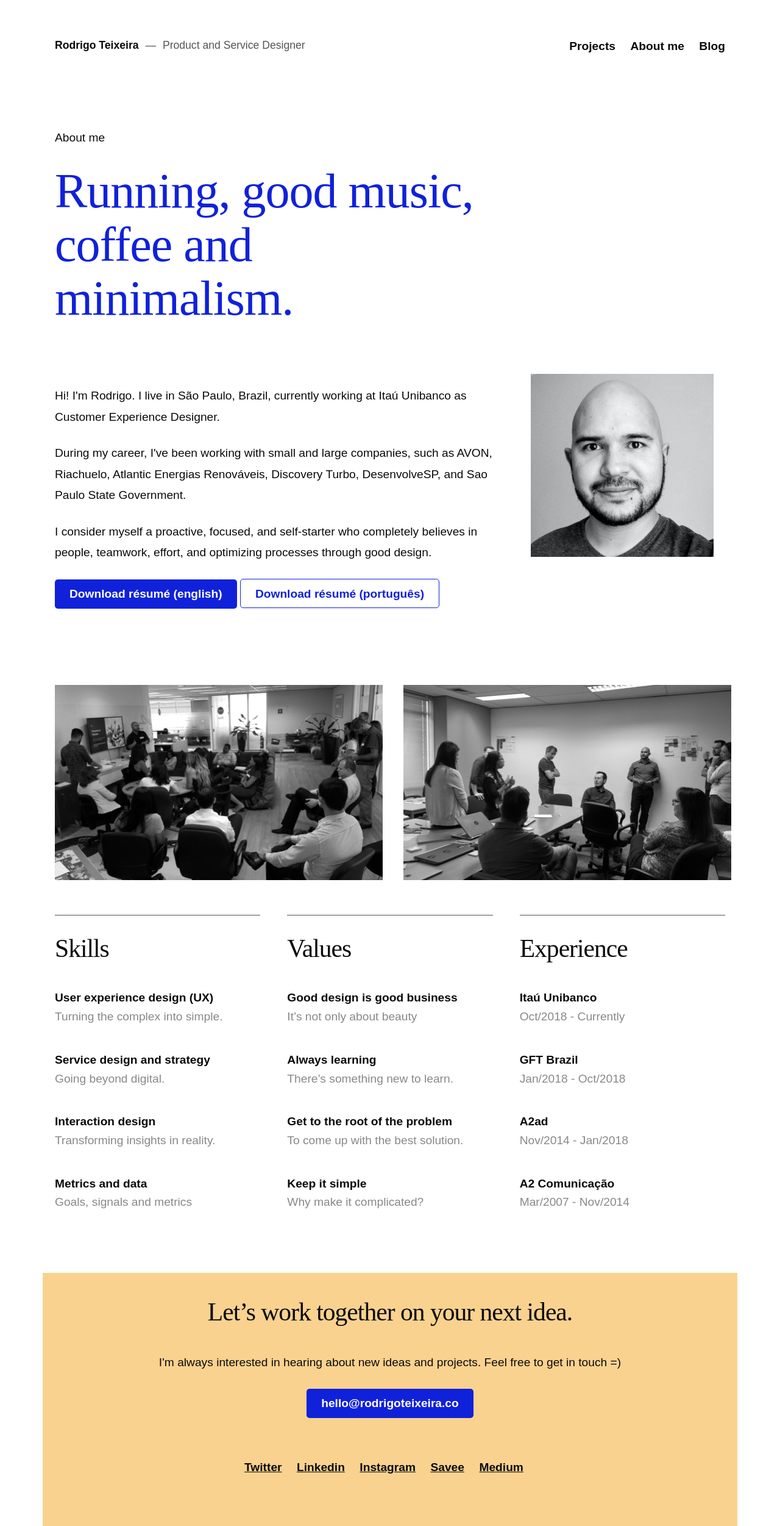
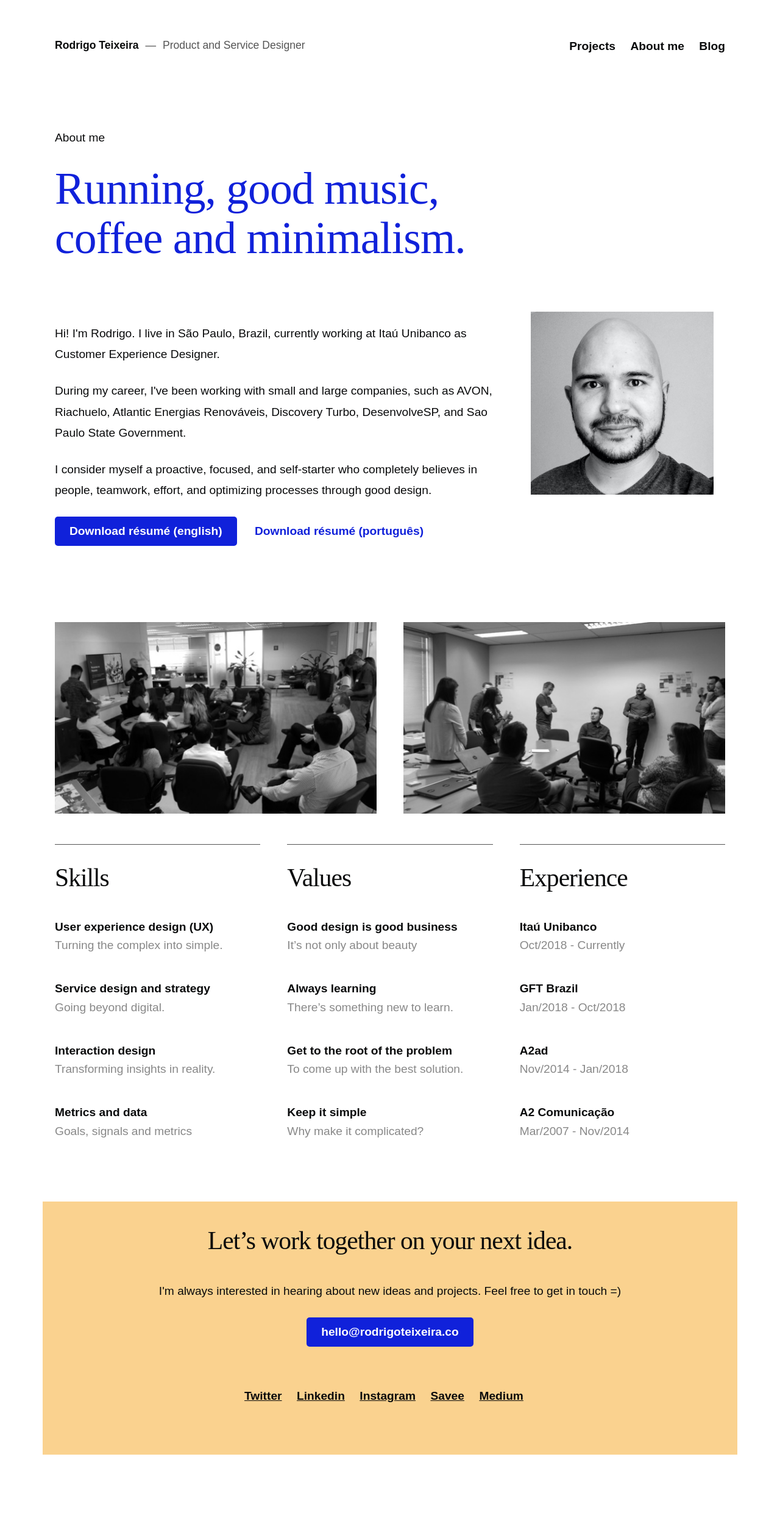
Before and after one commit to drigoteixeira/drigoteixeira.github.io, a Jekyll site: the page built from about/index.html, in a window 1280 px wide. Shown: the whole page at 61% size. Built offline with Jekyll 4.4.1, drawn with Linux system fonts in a browser that asks for light colours; nearby versions of some CDN libraries; after the commit the page ends 2385 px from its top, so only the background shows below that.

Commit message:
Fixing images sizes

```diff
--- a/_scss/buttons.scss
+++ b/_scss/buttons.scss
@@ -86,5 +86,4 @@
     background: $white;
     border-radius: 5px;
     padding: 0 24px;
-    border: 1px solid $main;
 }
--- a/_scss/images.scss
+++ b/_scss/images.scss
@@ -26,3 +26,7 @@
 .pin {
     color: $main;
 }
+
+img:hover {
+    box-shadow: 0 4px 8px 0 rgba(0, 0, 0, 0.2), 0 6px 20px 0 rgba(0, 0, 0, 0.19);
+}
--- a/_scss/menu.scss
+++ b/_scss/menu.scss
@@ -53,5 +53,6 @@
     }
     .menu {
         text-align: center;
+        margin: 40px 0 0 0;
     }
 }
--- a/_scss/typography.scss
+++ b/_scss/typography.scss
@@ -15,7 +15,7 @@
 }
 
 h1 {
-    font-size: 5em;
+    font-size: 4.6em;
     line-height: 1.1;
     letter-spacing: -1px;
     color: $main;
--- a/about/index.html
+++ b/about/index.html
@@ -29,10 +29,10 @@
 
 <div class="container">
     <div class="six columns">
-        <img src="/img/about.jpg" alt="About">
+        <img src="/img/about.jpg" alt="Workshops with Avon team" class="responsive">
     </div>
     <div class="six columns">
-        <img src="/img/about2.jpg" alt="About">
+        <img src="/img/about2.jpg" alt="Workshops" class="responsive">
     </div>
 </div>
 
```
Also changed, not shown: projects/index.html (+5 -5 lines), _scss/media.scss (line endings or trailing spaces).
